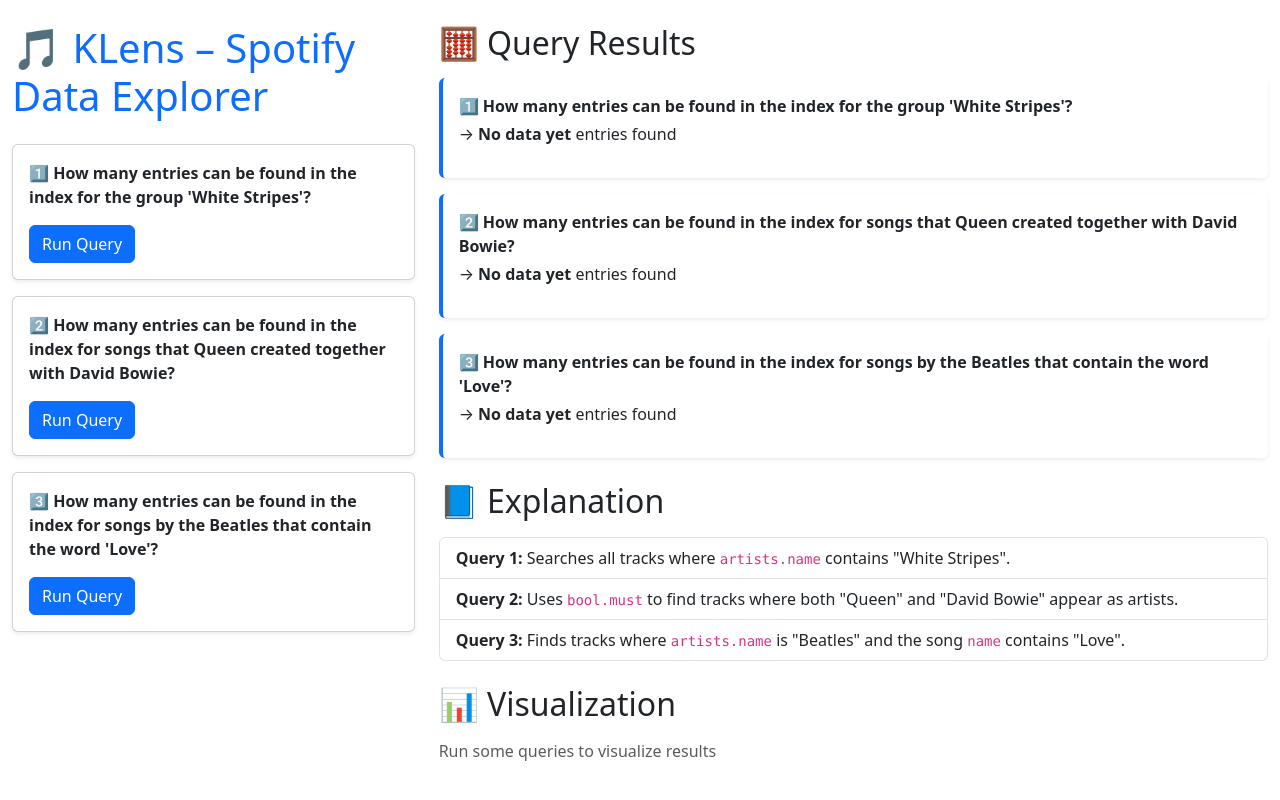
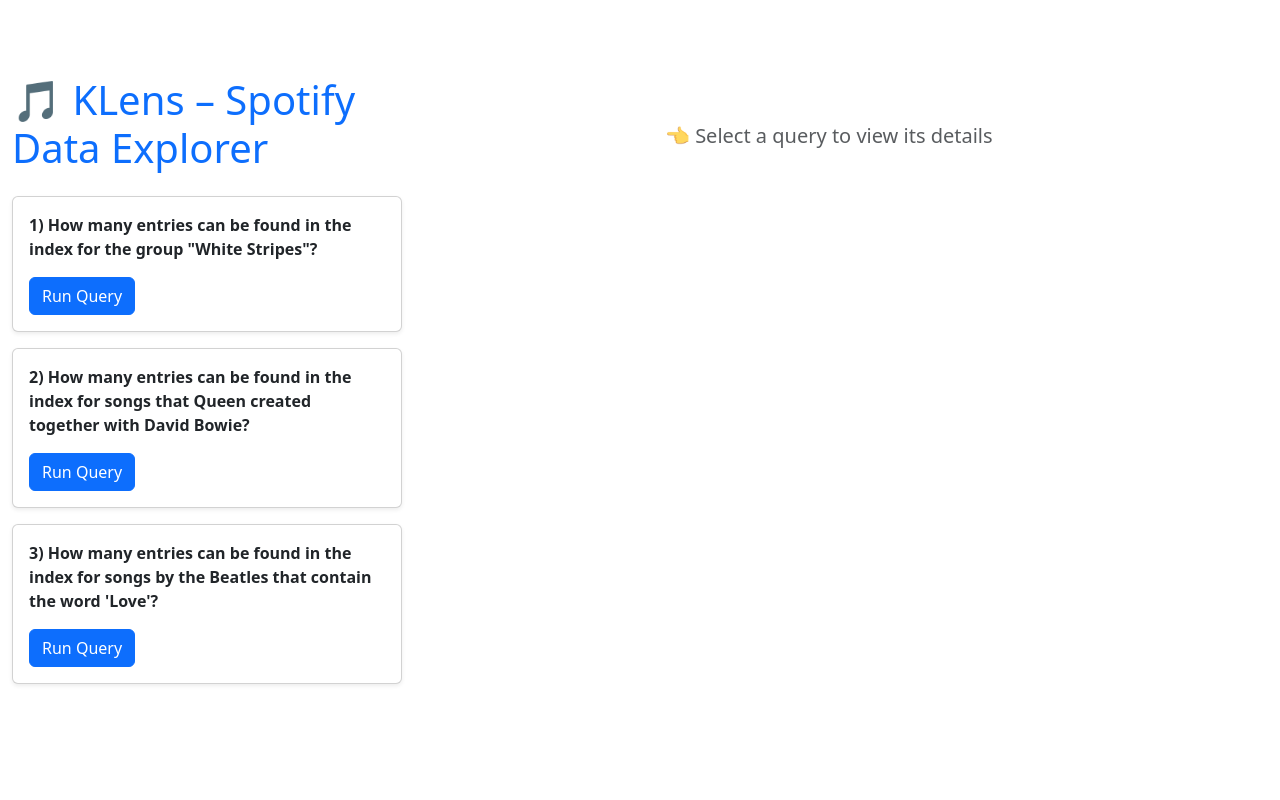
Before and after one commit to akjasim/klens, a React (Vite) app: page / in a window 1280 px wide. Shown: the top 800 px of the page. Built offline with nearby package versions, Linux system fonts and the light colour scheme.

Commit message:
Update descriptions

```diff
--- a/src/App.jsx
+++ b/src/App.jsx
@@ -3,11 +3,12 @@
 import {
   BarChart,
   Bar,
+  CartesianGrid,
   XAxis,
   YAxis,
   Tooltip,
+  Cell,
   ResponsiveContainer,
-  CartesianGrid,
 } from "recharts";
 
 export default function App() {
@@ -16,13 +17,22 @@
     queenBowie: null,
     beatlesLove: null,
   });
+  const [activeQuery, setActiveQuery] = useState(null);
 
   const elasticUrl = "/api/proxy";
 
   const queries = {
     whiteStripes: {
       label:
-        "1️⃣ How many entries can be found in the index for the group 'White Stripes'?",
+        '1) How many entries can be found in the index for the group "White Stripes"?',
+      explanation:
+        "This query uses `query_string` with quotes on the field `artists.name`. " +
+        'It searches for documents containing the tokens "White" and "Stripes" in order. ' +
+        "Using quotes will make sure that these tokens are treated as a phrase. " +
+        "If we were to remove the quotes around, it would be treated as White OR Stripes, which could yield unwanted results." +
+        "Also, we can use match_phrase instead of query_string which will do consecutive ordered matching by default. We can also use slop if we want to have flexibility of allowing words in between." +
+        "For example, using match_phrase with slop of 1 would look like this: " +
+        'dataForRemote: "{"query":{"match_phrase":{"artists.name":{"query":"White Stripes","slop":1}}},"size":5,"track_total_hits":true}"',
       data: {
         indexAction: "_search",
         indexName: "spotify_tracks",
@@ -30,10 +40,11 @@
         dataForRemote: {
           query: {
             query_string: {
-              query: "artists.name:White Stripes",
+              query: '"White Stripes"',
+              fields: ["artists.name"],
             },
           },
-          size: 5,
+          size: 30,
           track_total_hits: true,
         },
         pretty: true,
@@ -41,7 +52,13 @@
     },
     queenBowie: {
       label:
-        "2️⃣ How many entries can be found in the index for songs that Queen created together with David Bowie?",
+        "2) How many entries can be found in the index for songs that Queen created together with David Bowie?",
+      explanation:
+        "We use `bool.must` to combine `term` and `match_phrase`. " +
+        "It finds songs where the artist name is exactly 'Queen' (using `term`) " +
+        "and where 'David Bowie' appears (using `match_phrase`). " +
+        "The reason why we used Queen as exact match is because of the fact that there might be other people having same first name Queen but different last name, we don't want to match that. While query_string was used for Queen, got to see an entry with Queen as first name but a different last name." +
+        "Also match_phrase is used for David Bowie because using query string without quotes would yield unexpected results due to the fact that it will be considered as David OR Bowie.",
       data: {
         indexAction: "_search",
         indexName: "spotify_tracks",
@@ -50,12 +67,12 @@
           query: {
             bool: {
               must: [
-                { query_string: { query: "artists.name:Queen" } },
-                { query_string: { query: "artists.name:'David Bowie'" } },
+                { term: { "artists.name.keyword": "Queen" } },
+                { match_phrase: { "artists.name": "David Bowie" } },
               ],
             },
           },
-          size: 5,
+          size: 30,
           track_total_hits: true,
         },
         pretty: true,
@@ -63,7 +80,14 @@
     },
     beatlesLove: {
       label:
-        "3️⃣ How many entries can be found in the index for songs by the Beatles that contain the word 'Love'?",
+        "3) How many entries can be found in the index for songs by the Beatles that contain the word 'Love'?",
+      explanation:
+        'We could technically do this without using bool, like "query_string": {"query": "(artists.name:Beatles) AND (name:Love)"}. But, we used bool because we have explicit control over each condition.' +
+        "We could change individual condition to be match_phrase/term if we wanted to, but this cannot be achieved with the single query string clause. Also, in terms of readability, bool is an advantage." +
+        "This query uses a `bool.must` combining two `query_string` queries: " +
+        "one for `artists.name:Beatles` and one for `name:Love`. " +
+        "For these single-word queries, quotes are not necessary. " +
+        "It searches for songs by Beatles where the song name contains 'Love'. ",
       data: {
         indexAction: "_search",
         indexName: "spotify_tracks",
@@ -72,12 +96,14 @@
           query: {
             bool: {
               must: [
-                { query_string: { query: "artists.name:Beatles" } },
-                { query_string: { query: "name:Love" } },
+                {
+                  query_string: { query: "Beatles", fields: ["artists.name"] },
+                },
+                { query_string: { query: "Love", fields: ["name"] } },
               ],
             },
           },
-          size: 5,
+          size: 30,
           track_total_hits: true,
         },
         pretty: true,
@@ -86,6 +112,7 @@
   };
 
   async function fetchResult(key) {
+    setActiveQuery(key);
     const response = await fetch(elasticUrl, {
       method: "POST",
       headers: { "Content-Type": "application/json; charset=UTF-8" },
@@ -96,19 +123,14 @@
     setResults((prev) => ({ ...prev, [key]: count }));
   }
 
-  const chartData = Object.entries(results)
-    .filter(([_, v]) => v !== null)
-    .map(([k, v]) => ({
-      name: queries[k].label.split("?")[0],
-      count: v,
-    }));
-
   return (
     <div className="container-fluid py-4">
       <div className="row">
         {/* Left Column: Questions */}
         <div className="col-md-4 mb-4">
-          <h1 className="mb-4 text-primary">🎵 KLens – Spotify Data Explorer</h1>
+          <h1 className="mb-4 text-primary">
+            🎵 KLens – Spotify Data Explorer
+          </h1>
           {Object.keys(queries).map((key) => (
             <div key={key} className="mb-3 card shadow-sm">
               <div className="card-body">
@@ -124,64 +146,102 @@
           ))}
         </div>
 
-        {/* Right Column: Results & Visualization */}
+        {/* Right Column: One Query Result */}
         <div className="col-md-8">
+          {activeQuery ? (
+            <>
               <div className="mb-4">
-            <h2 className="mb-3">🧮 Query Results</h2>
-            {Object.entries(results).map(([key, value]) => (
-              <div
-                key={key}
-                className="mb-3 p-3 border-start border-4 border-primary bg-white rounded shadow-sm"
-              >
-                <strong>{queries[key].label}</strong>
-                <p className="mt-1">
-                  → <b>{value ?? "No data yet"}</b> entries found
+                <h2 className="mb-3">Query Result</h2>
+                <div className="p-3 border-start border-4 border-primary bg-white rounded shadow-sm">
+                  <strong>{queries[activeQuery].label}</strong>
+                  <p className="mt-2 fs-5">
+                    → <b>{results[activeQuery] ?? "Loading..."}</b> entries
+                    found
                   </p>
                 </div>
-            ))}
               </div>
 
               <div className="mb-4">
-            <h2 className="mb-3">📘 Explanation</h2>
-            <ul className="list-group">
-              <li className="list-group-item">
-                <b>Query 1:</b> Searches all tracks where{" "}
-                <code>artists.name</code> contains "White Stripes".
-              </li>
-              <li className="list-group-item">
-                <b>Query 2:</b> Uses <code>bool.must</code> to find tracks where
-                both "Queen" and "David Bowie" appear as artists.
-              </li>
-              <li className="list-group-item">
-                <b>Query 3:</b> Finds tracks where <code>artists.name</code> is
-                "Beatles" and the song <code>name</code> contains "Love".
-              </li>
-            </ul>
+                <h2 className="mb-3">Explanation</h2>
+                <div className="p-3 bg-light border rounded">
+                  {queries[activeQuery].explanation}
+                </div>
+              </div>
+
+              <div className="mb-4">
+                <h2 className="mb-3">Request – dataForRemote</h2>
+                <pre className="bg-dark text-white p-3 rounded overflow-auto">
+                  {JSON.stringify(
+                    queries[activeQuery].data.dataForRemote,
+                    null,
+                    2
+                  )}
+                </pre>
               </div>
 
               <div>
-            <h2 className="mb-3">📊 Visualization</h2>
-            {chartData.length > 0 ? (
-              <ResponsiveContainer width="100%" height={250}>
+                <h2 className="mb-3">📊 Visualization – All Queries</h2>
+                {Object.values(results).some((v) => v !== null) ? (
+                  <ResponsiveContainer width="100%" height={300}>
                     <BarChart
-                  data={chartData}
-                  margin={{ top: 10, right: 10, bottom: 10, left: 0 }}
+                      data={[
+                        {
+                          key: "whiteStripes",
+                          name: "White Stripes",
+                          count: results.whiteStripes || 0,
+                        },
+                        {
+                          key: "queenBowie",
+                          name: "Queen & Bowie",
+                          count: results.queenBowie || 0,
+                        },
+                        {
+                          key: "beatlesLove",
+                          name: "Beatles Love",
+                          count: results.beatlesLove || 0,
+                        },
+                      ]}
+                      margin={{ top: 20, right: 30, left: 0, bottom: 20 }}
                     >
-                  <CartesianGrid strokeDasharray="3 3" />
-                  <XAxis dataKey="name" hide />
-                  <YAxis />
-                  <Tooltip />
-                  <Bar
-                    dataKey="count"
-                    fill="#0d6efd"
-                    radius={[8, 8, 0, 0]}
+                      <CartesianGrid strokeDasharray="3 3" stroke="#e0e0e0" />
+                      <XAxis
+                        dataKey="name"
+                        tick={{ fontSize: 14, fill: "#555" }}
+                        interval={0}
                       />
+                      <YAxis tick={{ fontSize: 14, fill: "#555" }} />
+                      <Tooltip
+                        cursor={{ fill: "rgba(0,0,0,0.05)" }}
+                        contentStyle={{ borderRadius: "8px", border: "none" }}
+                      />
+                      <Bar dataKey="count" radius={[10, 10, 0, 0]} barSize={50}>
+                        {[
+                          { key: "whiteStripes" },
+                          { key: "queenBowie" },
+                          { key: "beatlesLove" },
+                        ].map((entry, index) => (
+                          <Cell
+                            key={`cell-${index}`}
+                            fill={
+                              entry.key === activeQuery ? "#0d6efd" : "#adb5bd"
+                            }
+                          />
+                        ))}
+                      </Bar>
                     </BarChart>
                   </ResponsiveContainer>
                 ) : (
-              <p className="text-muted">Run some queries to visualize results</p>
+                  <p className="text-muted">
+                    Run some queries to see the chart
+                  </p>
                 )}
               </div>
+            </>
+          ) : (
+            <div className="text-center text-muted mt-5">
+              <h5>👈 Select a query to view its details</h5>
+            </div>
+          )}
         </div>
       </div>
     </div>
```
Lines whose indentation alone changed are shown as unchanged.
